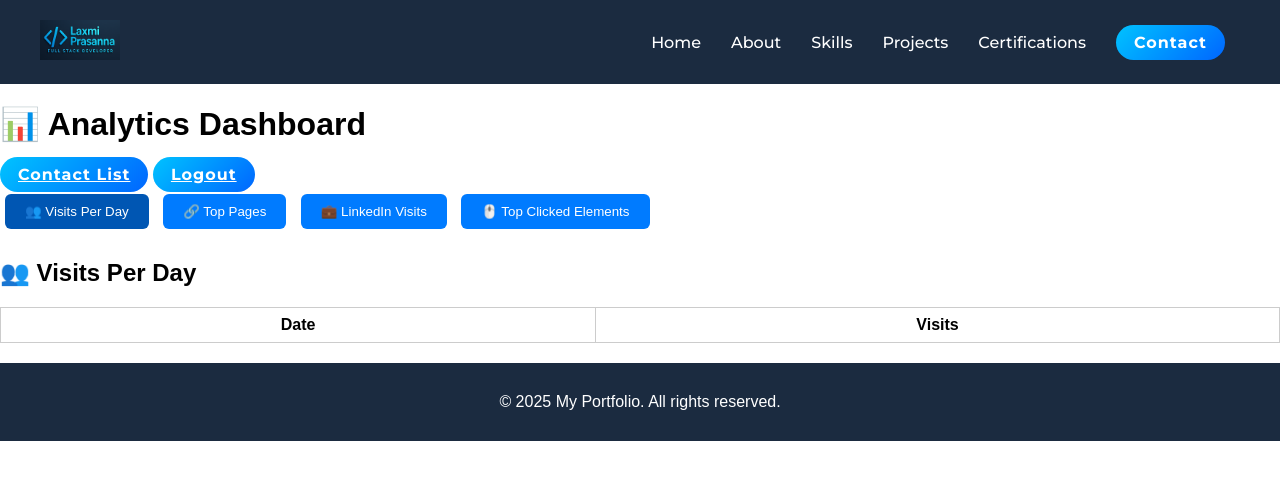
After one commit to Durgaprakash1102/MyPortfolio, a Django app: page /analytics/ in a window 1280 px wide. The commit adds this page. Shown: the top 480 px of the page. Run offline with Django 5.2, Linux system fonts and the light colour scheme; data comes from the database, SQL or seed files in the repository; lists and menus that the app fills with data are empty.

Commit message:
analytics

```diff
--- a/MyPortfolio/settings.py
+++ b/MyPortfolio/settings.py
@@ -36,6 +36,7 @@ MIDDLEWARE = [
     'django.contrib.auth.middleware.AuthenticationMiddleware',
     'django.contrib.messages.middleware.MessageMiddleware',
     'django.middleware.clickjacking.XFrameOptionsMiddleware',
+    'Portfolio.middleware.VisitorLogMiddleware',
 ]
 
 ROOT_URLCONF = 'MyPortfolio.urls'
@@ -99,7 +100,7 @@ TIME_ZONE = 'Asia/Kolkata'
 
 LOGIN_URL = '/login/'
 
-LOGIN_REDIRECT_URL = '/contacts/'
+LOGIN_REDIRECT_URL = '/analytics/'
 
 
 USE_I18N = True
--- a/MyPortfolio/urls.py
+++ b/MyPortfolio/urls.py
@@ -15,7 +15,10 @@ urlpatterns = [
     path('certifications/', certification_list, name='certification_list'),
     path('contact/', contact_view, name='contact'),
     path('contacts/', contact_list, name='contact_list'),
-    path('login/', auth_views.LoginView.as_view(template_name='login.html'), name='login')
+    path('login/', auth_views.LoginView.as_view(template_name='login.html'), name='login'),
+    path('analytics/', analytics_dashboard, name='analytics_dashboard'),
+    path('track-click/', track_click, name='track_click'),
+    path('logout/', logout_view, name='logout'),
 
 ]
 if settings.DEBUG:
--- /dev/null
+++ b/Portfolio/middleware.py
@@ -0,0 +1,40 @@
+from .models import VisitorLog
+from django.utils.timezone import now
+
+MY_IPS = ['your.pythonanywhere.ip.address']  # Add your PythonAnywhere IP here
+
+def get_client_ip(request):
+    x_forwarded_for = request.META.get('HTTP_X_FORWARDED_FOR')
+    if x_forwarded_for:
+        # Sometimes X-Forwarded-For can have multiple IPs: client, proxy1, proxy2...
+        ip = x_forwarded_for.split(',')[0].strip()
+    else:
+        ip = request.META.get('REMOTE_ADDR')
+    return ip
+
+class VisitorLogMiddleware:
+    def __init__(self, get_response):
+        self.get_response = get_response
+
+    def __call__(self, request):
+        response = self.get_response(request)
+
+        ip = get_client_ip(request)
+
+        # Skip logging if IP is in MY_IPS or path starts with admin or if it's AJAX request
+        if not request.path.startswith('/admin') \
+           and request.headers.get('x-requested-with') != 'XMLHttpRequest' \
+           and ip not in MY_IPS:
+
+            ua = request.META.get('HTTP_USER_AGENT', '')
+            ref = request.META.get('HTTP_REFERER', '')
+            path = request.path
+
+            VisitorLog.objects.create(
+                ip_address=ip,
+                user_agent=ua,
+                referrer=ref,
+                path=path,
+                timestamp=now()
+            )
+        return response
--- a/Portfolio/models.py
+++ b/Portfolio/models.py
@@ -61,3 +61,16 @@ class Resume(models.Model):
 
     def __str__(self):
         return self.file.name
+
+
+
+class VisitorLog(models.Model):
+    ip_address = models.GenericIPAddressField()
+    user_agent = models.TextField()
+    referrer = models.URLField(null=True, blank=True)
+    path = models.CharField(max_length=255)
+    timestamp = models.DateTimeField(auto_now_add=True)
+    clicked_element = models.CharField(max_length=255, null=True, blank=True)
+
+    def __str__(self):
+        return f"{self.ip_address} - {self.timestamp}"
--- a/Portfolio/views.py
+++ b/Portfolio/views.py
@@ -2,6 +2,11 @@ from .models import *
 from django.shortcuts import render, redirect
 from django.contrib import messages
 from .forms import *
+from django.db.models import Count
+from django.db.models.functions import TruncDate
+from django.views.decorators.csrf import csrf_exempt
+from django.http import JsonResponse
+import json
 
 def home(request):
     latest_resume = Resume.objects.order_by('-uploaded_at').first()
@@ -36,3 +41,40 @@ def contact_view(request):
 def contact_list(request):
     contacts = Contact.objects.order_by('-created_at')
     return render(request, 'contact_list.html', {'contacts': contacts})
+
+def analytics_dashboard(request):
+    visits_per_day = VisitorLog.objects.annotate(date=TruncDate('timestamp')).values('date').annotate(visits=Count('id')).order_by('-date')
+    top_pages = VisitorLog.objects.values('path').annotate(visits=Count('id')).order_by('-visits')[:10]
+    linkedin_visits = VisitorLog.objects.filter(referrer__icontains='linkedin.com').count()
+    top_clicks = VisitorLog.objects.exclude(clicked_element__isnull=True).values('clicked_element').annotate(total=Count('id')).order_by('-total')[:10]
+
+    return render(request, 'analytics_dashboard.html', {
+        'visits_per_day': visits_per_day,
+        'top_pages': top_pages,
+        'linkedin_visits': linkedin_visits,
+        'top_clicks': top_clicks
+    })
+
+@csrf_exempt
+def track_click(request):
+    if request.method == 'POST':
+        data = json.loads(request.body)
+        ip = request.META.get('REMOTE_ADDR')
+        log = VisitorLog.objects.filter(ip_address=ip).order_by('-timestamp').first()
+        if log:
+            log.clicked_element = data.get('element', 'Unknown')
+            log.save()
+    return JsonResponse({'status': 'ok'})
+
+from django.views.decorators.cache import never_cache
+from django.views.decorators.http import require_POST
+from django.contrib.auth import logout
+@never_cache
+def logout_view(request):
+    logout(request)
+    response = redirect('login')  # or wherever you want to redirect after logout
+    # Add no-cache headers explicitly (optional, because @never_cache sets these)
+    response['Cache-Control'] = 'no-cache, no-store, must-revalidate'
+    response['Pragma'] = 'no-cache'
+    response['Expires'] = '0'
+    return response
--- /dev/null
+++ b/templates/analytics_dashboard.html
@@ -0,0 +1,99 @@
+{% extends "includes/base.html" %}
+
+{% block content %}
+<!DOCTYPE html>
+<html>
+<head>
+  <title>Analytics Dashboard</title>
+  <style>
+    .hidden { display: none; }
+    table { border-collapse: collapse; width: 100%; margin-bottom: 20px; }
+    th, td { border: 1px solid #ccc; padding: 8px; }
+    .analytics-section { margin-top: 20px; }
+    .btn-toggle {
+      padding: 10px 20px;
+      margin: 10px 5px;
+      background-color: #007BFF;
+      color: white;
+      border: none;
+      border-radius: 6px;
+      cursor: pointer;
+      transition: background-color 0.3s ease;
+    }
+    .btn-toggle:hover {
+      background-color: #0056b3;
+    }
+    .btn-toggle.active {
+      background-color: #0056b3;
+    }
+  </style>
+</head>
+<body>
+  <h1>📊 Analytics Dashboard</h1>
+
+  <a href="{% url 'contact_list' %}" class="contact-btn-nav"><span>Contact List</span></a>
+  <a href="{% url 'logout' %}" class="contact-btn-nav"><span>Logout</span></a>
+
+
+  <!-- Toggle Buttons -->
+  <div>
+    <button class="btn-toggle active" onclick="toggleSection('visits')">👥 Visits Per Day</button>
+    <button class="btn-toggle" onclick="toggleSection('topPages')">🔗 Top Pages</button>
+    <button class="btn-toggle" onclick="toggleSection('linkedin')">💼 LinkedIn Visits</button>
+    <button class="btn-toggle" onclick="toggleSection('clicks')">🖱️ Top Clicked Elements</button>
+  </div>
+
+  <!-- Sections -->
+
+  <!-- Visits Per Day shown by default (no 'hidden' class) -->
+  <div id="visits" class="analytics-section">
+    <h2>👥 Visits Per Day</h2>
+    <table>
+      <tr><th>Date</th><th>Visits</th></tr>
+      {% for item in visits_per_day %}
+        <tr><td>{{ item.date }}</td><td>{{ item.visits }}</td></tr>
+      {% endfor %}
+    </table>
+  </div>
+
+  <!-- Other sections hidden initially -->
+  <div id="topPages" class="analytics-section hidden">
+    <h2>🔗 Top Pages</h2>
+    <table>
+      <tr><th>Path</th><th>Visits</th></tr>
+      {% for page in top_pages %}
+        <tr><td>{{ page.path }}</td><td>{{ page.visits }}</td></tr>
+      {% endfor %}
+    </table>
+  </div>
+
+  <div id="linkedin" class="analytics-section hidden">
+    <h2>💼 Visits from LinkedIn</h2>
+    <p>{{ linkedin_visits }} visits came from LinkedIn.</p>
+  </div>
+
+  <div id="clicks" class="analytics-section hidden">
+    <h2>🖱️ Top Clicked Elements</h2>
+    <table>
+      <tr><th>Element</th><th>Clicks</th></tr>
+      {% for item in top_clicks %}
+        <tr><td>{{ item.clicked_element }}</td><td>{{ item.total }}</td></tr>
+      {% endfor %}
+    </table>
+  </div>
+
+  <script>
+    function toggleSection(id) {
+      const section = document.getElementById(id);
+      const allSections = document.querySelectorAll('.analytics-section');
+      allSections.forEach(s => s.classList.add('hidden'));  // Hide all sections
+      section.classList.remove('hidden');  // Show selected section
+
+      // Update active button
+      document.querySelectorAll('.btn-toggle').forEach(btn => btn.classList.remove('active'));
+      document.querySelector(`button[onclick="toggleSection('${id}')"]`).classList.add('active');
+    }
+  </script>
+</body>
+</html>
+{% endblock %}
--- a/templates/contact_list.html
+++ b/templates/contact_list.html
@@ -76,6 +76,9 @@
 
 <div class="contact-submissions-wrapper">
   <div class="contact-submissions-container">
+    <a href="{% url 'analytics_dashboard' %}" class="contact-btn-nav"><span>Analytics Dashboard</span></a>
+     <a href="{% url 'logout' %}" class="contact-btn-nav"><span>Logout</span></a>
+
     <h1>Contact Submissions</h1>
 
     {% if contacts %}
--- a/templates/includes/base.html
+++ b/templates/includes/base.html
@@ -188,6 +188,24 @@
             const nav = document.getElementById('nav-links');
             nav.classList.toggle('active');
         }
+
+document.addEventListener('DOMContentLoaded', function () {
+  document.body.addEventListener('click', function (e) {
+    const element = e.target.closest('a, button');
+    if (element) {
+      fetch('/track-click/', {
+        method: 'POST',
+        headers: {
+          'X-CSRFToken': '{{ csrf_token }}',
+          'Content-Type': 'application/json'
+        },
+        body: JSON.stringify({ element: element.innerText || element.href })
+      });
+    }
+  });
+});
+
+
     </script>
 
 </body>
```
